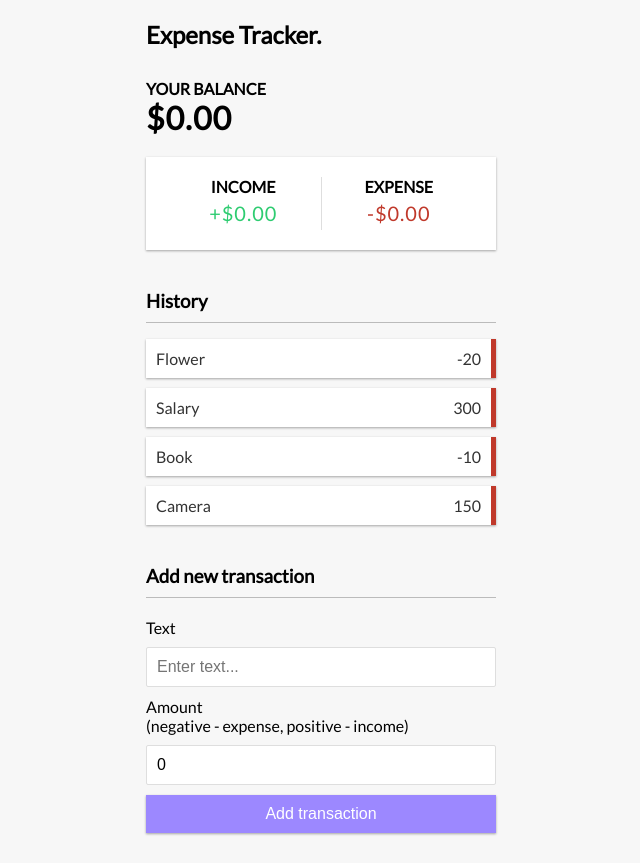
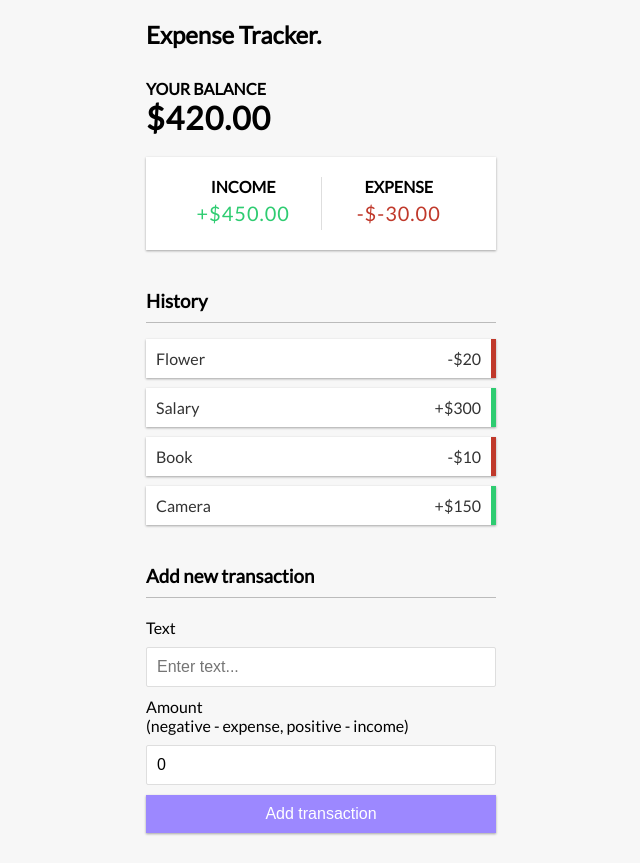
Before and after one commit to shubhamsingh11/expenseTracker, a React (Create React App) app: page / in a window 1280 px wide. Shown: the whole page, without its empty margins (319-959 px from the left). Built offline with nearby package versions, Linux system fonts and the light colour scheme.

Commit message:
Added logic for calculating income,expense and balance

```diff
--- a/src/component/Balance.jsx
+++ b/src/component/Balance.jsx
@@ -1,10 +1,16 @@
-import React from 'react';
+import React, { useContext } from 'react';
+import { GlobalContext } from '../context/state.js';
 
 export const Balance = () => {
+
+    const { transactions } = useContext(GlobalContext);
+    const amount = transactions.map(transaction => transaction.amount);
+    const total = amount.reduce((acc, item) => (acc = acc + item) , 0).toFixed(2);
+
     return (
         <>
         <h4>Your Balance</h4>
-        <h1>$0.00</h1>
+        <h1>${total}</h1>
         </>
     )
 }
--- a/src/component/IncomeExpenses.jsx
+++ b/src/component/IncomeExpenses.jsx
@@ -1,15 +1,24 @@
-import React from 'react';
+import React , {useContext} from 'react';
+import { GlobalContext } from '../context/state';
 
 export const IncomeExpenses = () => {
+
+  const { transactions } = useContext(GlobalContext);
+  const amount = transactions.map(transaction => transaction.amount);
+  const income = amount.filter(amount => amount > 0);
+  const expense = amount.filter(amount => amount < 0);
+  const income_amt = income.reduce((inc, item) => (inc += item), 0).toFixed(2);
+  const income_exp = expense.reduce((inc, item) => (inc += item), 0).toFixed(2);
+
     return (
         <div className="inc-exp-container">
         <div>
           <h4>Income</h4>
-          <p className="money plus">+$0.00</p>
+          <p className="money plus">+${income_amt}</p>
         </div>
         <div>
           <h4>Expense</h4>
-          <p className="money minus">-$0.00</p>
+          <p className="money minus">-${income_exp}</p>
         </div>
       </div>
     )
--- a/src/component/Transaction.jsx
+++ b/src/component/Transaction.jsx
@@ -1,9 +1,10 @@
 import React from 'react';
 
 export const Transaction = (props) => {
+    const sign = props.transaction.amount < 0 ? '-' : '+';
     return (
-        <li className="minus">
-              {props.transaction.text}<span>{props.transaction.amount}</span><button className="delete-btn">x</button>
+        <li className={props.transaction.amount < 0 ? "minus" : "plus"}>
+            {props.transaction.text}<span>{ sign }${ Math.abs(props.transaction.amount) }</span><button className="delete-btn">x</button>
         </li>
     )
 }
```
